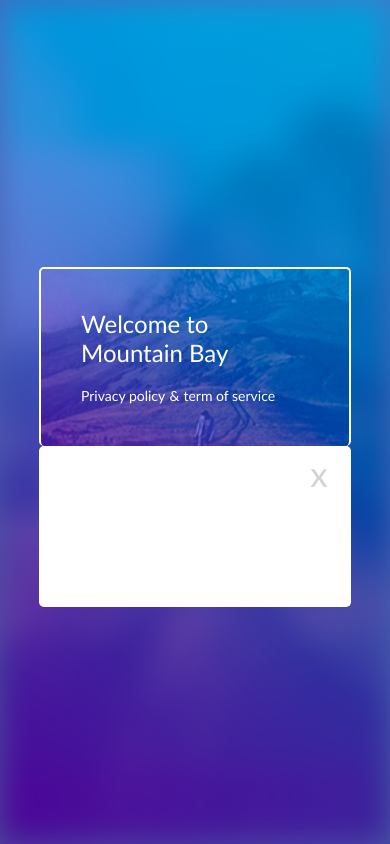
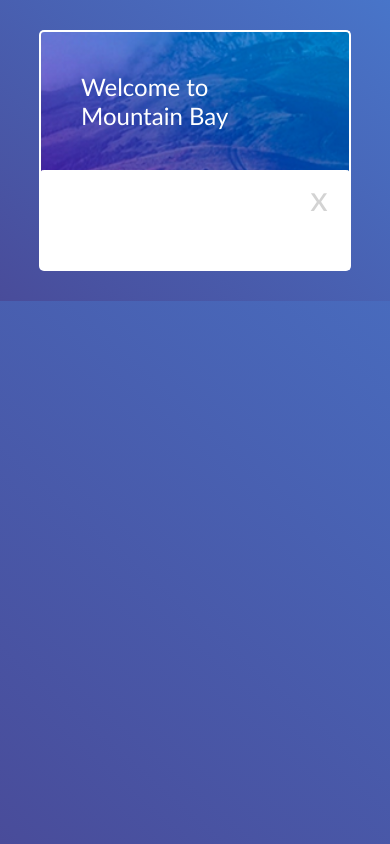
Before and after one commit to agnekauk/5-form-active, a website with bundled scripts: page frontend/user-area/index.html in a window 390 px wide. Built offline with nearby package versions, Linux system fonts and the light colour scheme.

Commit message:
User area responsive design

```diff
--- a/frontend/assets/css/user.css
+++ b/frontend/assets/css/user.css
@@ -1,21 +1,24 @@
+.background-div {
+    display: none;
+}
+
 .container-user {
     display: flex;
     flex-direction: column;
     gap: 30px;
-    width: 800px;
-    position: absolute;
-    top: 50%;
-    left: 50%;
-    transform: translate(-50%, -50%);
+    background-color: rgb(73, 76, 154);
+    background: linear-gradient(41deg,
+                rgba(73, 76, 154, 1) 0%,
+                rgb(72, 117, 201) 100%);
 }
 
-.left-column-user {
+.user-top {
     display: flex;
     flex-direction: column;
     gap: 20px;
     width: 80%;
     margin-left: 10%;
-    padding: 40px;
+    padding: 40px 40px 70px 40px;
     background-color: #494eac;
     background-image: url(../img/hill.png);
     background-repeat: no-repeat;
@@ -30,16 +33,17 @@
     border-radius: 5px;
 }
 
-.right-column-user {
+.user-main {
     float: right;
     width: 80%;
-    padding: 60px;
+    padding: 30px;
     background-color: #ffffff;
     position: relative;
     margin-left: 10%;
     border: solid 2px #ffffff;
     border-top: none;
     border-radius: 5px;
+    bottom: 30px;
 }
 
 .user-main-title {
@@ -77,13 +81,22 @@
 
 li > div {
     display: flex;
-    padding: 5px 0px 5px 0px;
+    padding: 5px 0px 5px 5px;
     gap: 5px;
+    font-weight: bold;
+    text-transform: capitalize;
+    color: darkblue;
+    flex-wrap: wrap;
 }
 
 li > div > span {
-    text-transform: capitalize;
-    font-weight: bold;
+    color: rgba(90, 90, 90, 0.699);
+}
+
+li > div > p {
+    color: rgba(90, 90, 90, 0.699);
+    text-transform: none;
+    font-weight: normal;
 }
 
 @media (max-width: 850px) {
@@ -96,4 +109,25 @@ li > div > span {
     .user-main-title {
         font-size: 24px;
     }
+    /* .container-user {
+        top: 60%;
+    } */
 }
+
+/* @media (max-width: 540px) {
+    .container-user {
+        top: 70%;
+    }
+}
+
+@media (max-width: 480px) {
+    .container-user {
+        top: 80%;
+    }
+}
+
+@media (max-width: 430px) {
+    .container-user {
+        top: 90%;
+    } */
+}
--- a/frontend/user-area/index.html
+++ b/frontend/user-area/index.html
@@ -28,15 +28,10 @@
 <body>
     <div class="background-div"></div>
     <main class="container-user">
-        <div class="left-column-user">
+        <div class="user-top">
             <h1 class="user-main-title">Welcome to Mountain Bay</h1>
-            <div class="bottom-links">
-                <a class="link" href="./terms/privacy_policy/">Privacy policy</a>
-                <span class="symbol">&amp;</span>
-                <a class="link" href="./terms/term_of_service/">term of service</a>
-            </div>
         </div>
-        <div class="right-column-user">
+        <div class="user-main">
             <div class="close">x</div>
             <div class="messages"></div>
             <form class="list">
```
